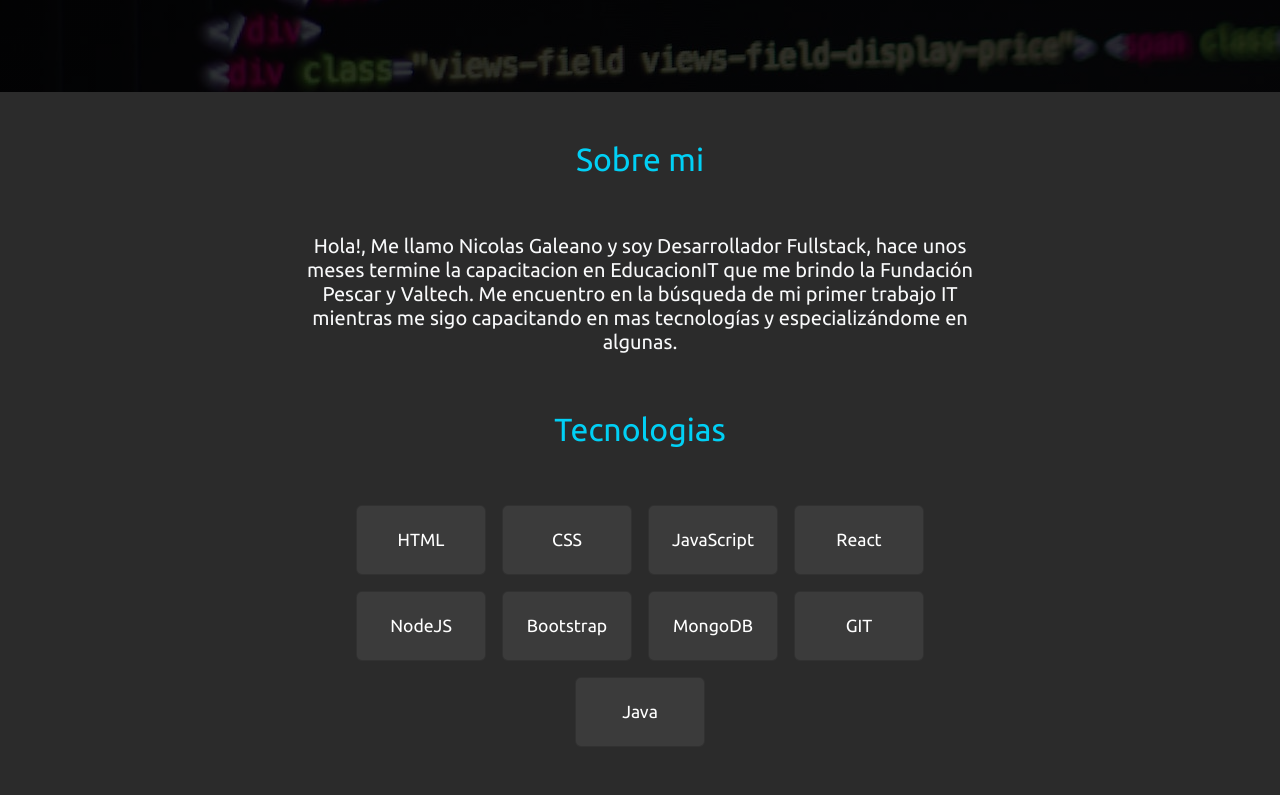
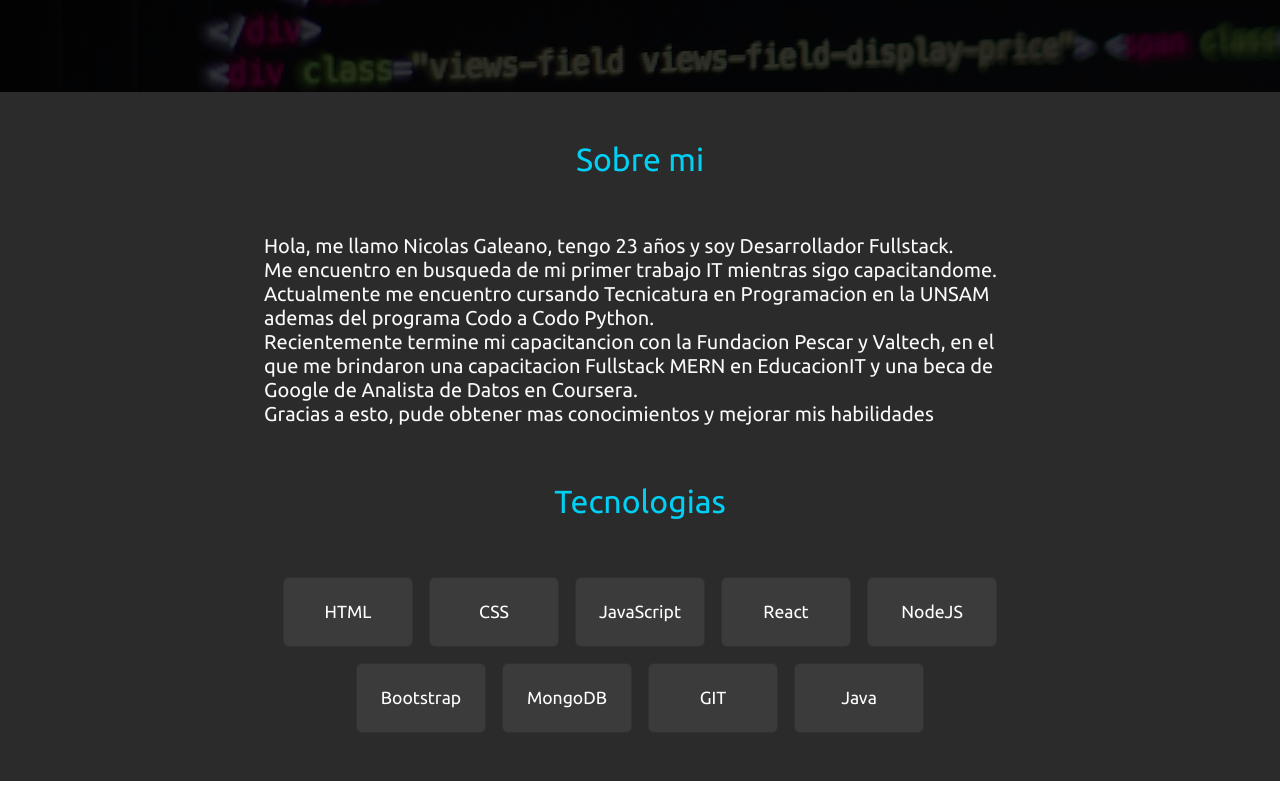
Before and after one commit to ngaleano13/Portfolio, a React (Vite) app: page / in a window 1280 px wide. Shown: the part 708-1503 px from the top of the page. Built offline with nearby package versions, Linux system fonts and the light colour scheme.

Commit message:
Cambios en los textos about

```diff
--- a/src/components/About/About.jsx
+++ b/src/components/About/About.jsx
@@ -5,8 +5,9 @@ export const About = () => {
     return(
         <div id="about" className="bg-about d-flex flex-column justify-content-center align-items-center text-light gap-5 py-5">
             <h1 className="h1-custom w-75 text-center">Sobre mi</h1>
-            <div className="mx-2 px-2 text-center w-about-custom">
-                <h5 className="mx-auto">Hola!, Me llamo Nicolas Galeano y soy Desarrollador Fullstack, hace unos meses termine la capacitacion en EducacionIT que me brindo la Fundación Pescar y Valtech. Me encuentro en la búsqueda de mi primer trabajo IT mientras me sigo capacitando en mas tecnologías y especializándome en algunas. </h5>
+            <div className="mx-2 px-2 w-about-custom">
+                <h5 className="mx-auto">Hola, me llamo Nicolas Galeano, tengo 23 años y soy Desarrollador Fullstack. <br /> Me encuentro en busqueda de mi primer trabajo IT mientras sigo capacitandome. Actualmente me encuentro cursando Tecnicatura en Programacion en la UNSAM ademas del programa Codo a Codo Python. <br /> Recientemente termine mi capacitancion con la Fundacion Pescar y Valtech, en el que me brindaron una capacitacion Fullstack MERN en EducacionIT y una beca de Google de Analista de Datos en Coursera. <br />
+                Gracias a esto, pude obtener mas conocimientos y mejorar mis habilidades</h5>
             </div>
             <h2 className="h1-custom">Tecnologias</h2>
             <div className="d-flex flex-wrap justify-content-center align-items-center gap-3 mx-2 w-about-custom">
--- a/src/components/About/about.css
+++ b/src/components/About/about.css
@@ -7,7 +7,7 @@
 }
 
 .w-about-custom{
-    width: 80%;
+    width: 90%;
 }
 
 .h1-custom{
@@ -39,6 +39,6 @@
 
 @media (min-width: 992px) {
     .w-about-custom{
-        width: 55%;
+        width: 60%;
     }
 }
```
